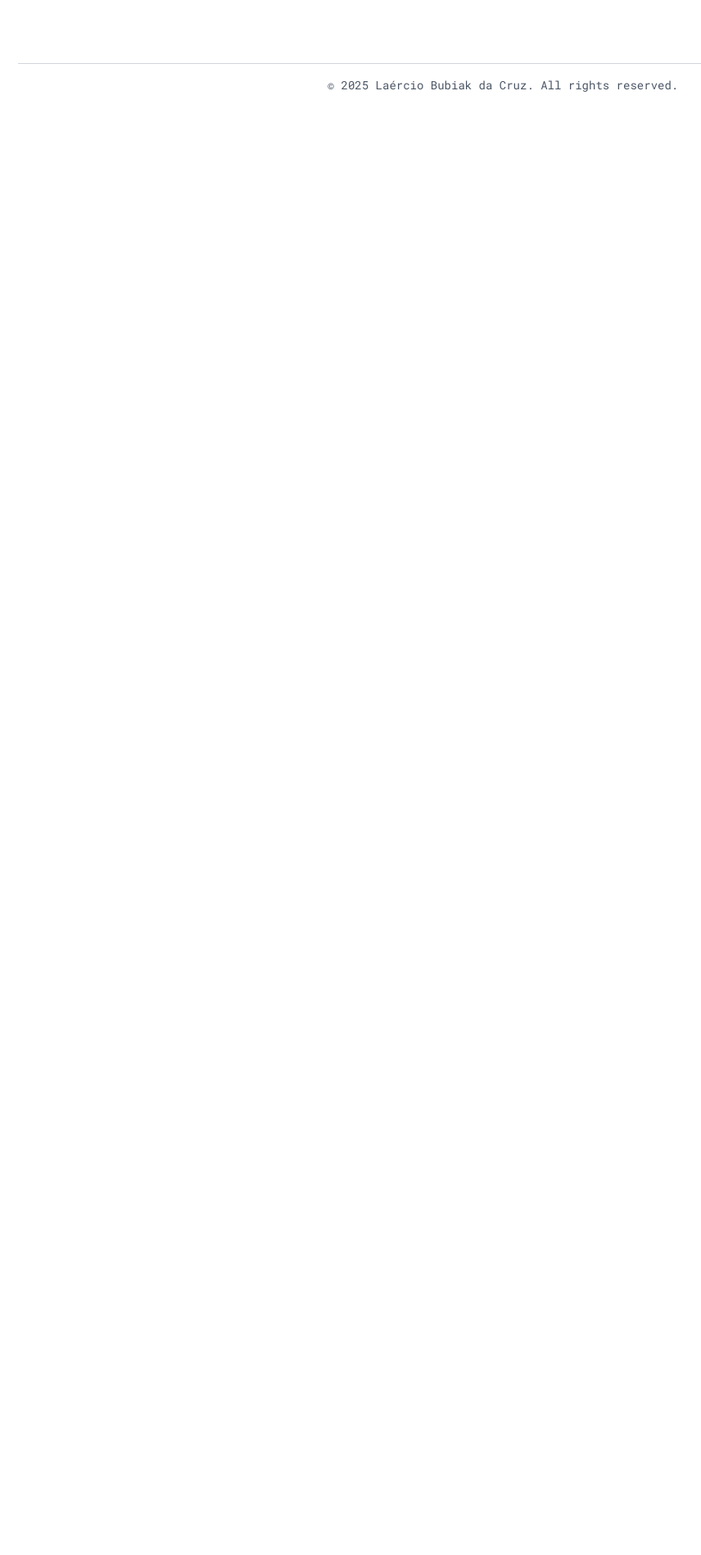
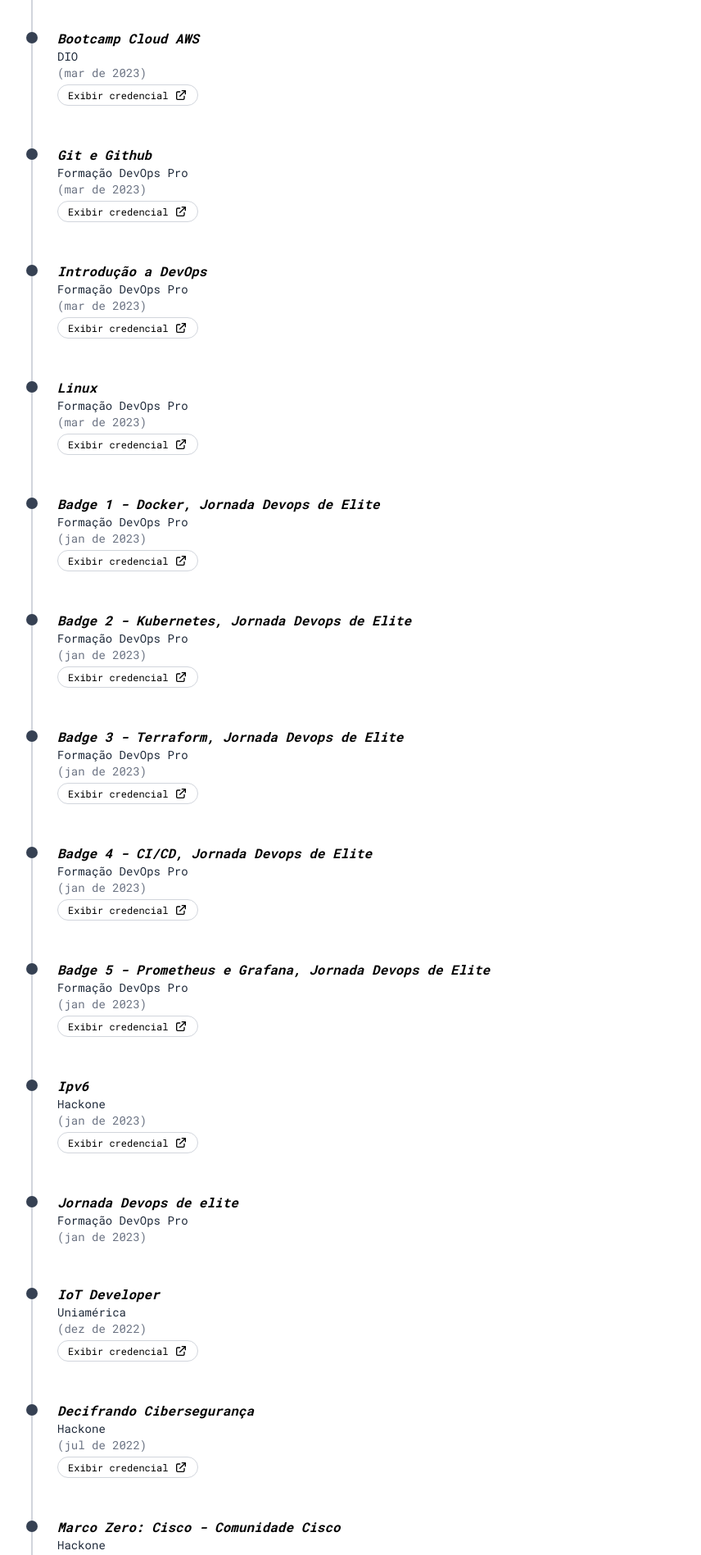
Before and after one commit to LaercioMLB/portfolio-laercio-2025, a React (Vite) app: page /certifications in a window 1280 px wide. Before the commit this address had no page. Shown: the part 638-2535 px from the top of the page at 82% size, without its empty margins (26-882 px from the left). Before the commit the page ends 800 px from the top, so only its background shows below. Built offline with nearby package versions, Linux system fonts and the light colour scheme.

Commit message:
feat: area de certificações

```diff
--- a/src/App.tsx
+++ b/src/App.tsx
@@ -6,6 +6,7 @@
 import NotFound from "./pages/NotFound";
 import Footer from "./components/Footer";
 import Contact from "./pages/Contact";
+import Certifications from "./pages/Certifications";
 
 function App() {
   const location = useLocation();
@@ -13,7 +14,8 @@
     location.pathname !== "/" &&
     location.pathname !== "/experiences" &&
     location.pathname !== "/services" &&
-    location.pathname !== "/contact";
+    location.pathname !== "/contact" &&
+    location.pathname !== "/certifications";
   return (
     <div className="flex flex-col min-h-screen max-w-7xl mx-auto w-full p-12">
       {!isNotFound && <TabMenu />}
@@ -22,6 +24,7 @@
         <Route path="/experiences" element={<Experiences />} />
         <Route path="/services" element={<Services />} />
         <Route path="/contact" element={<Contact />} />
+        <Route path="/certifications" element={<Certifications />} />
         <Route path="*" element={<NotFound />} />
       </Routes>
       <Footer />
--- a/src/components/ExperienceTimeline/index.tsx
+++ b/src/components/ExperienceTimeline/index.tsx
@@ -1,8 +1,11 @@
+import { HiOutlineExternalLink } from "react-icons/hi";
+
 type Experience = {
   role: string;
   company: string;
   period: string;
   duration: string;
+  credentialUrl?: string;
 };
 
 type Props = {
@@ -25,8 +28,20 @@
             <h3 className="font-semibold italic">{exp.role}</h3>
             <p className="text-sm text-gray-800">{exp.company}</p>
             <p className="text-sm text-gray-500">
-              ({exp.period} · {exp.duration})
+              ({exp.period}
+              {exp.duration && ` · ${exp.duration}`})
             </p>
+            {exp.credentialUrl && exp.credentialUrl.trim() !== "" && (
+              <a
+                href={exp.credentialUrl}
+                target="_blank"
+                rel="noopener noreferrer"
+                className="inline-flex items-center text-black border border-gray-300 rounded-full px-3 py-1 text-xs mt-1 font-medium hover:bg-gray-100 transition-colors"
+              >
+                Exibir credencial
+                <HiOutlineExternalLink className="w-4 h-4 ml-2" />
+              </a>
+            )}
           </div>
         </div>
       ))}
--- a/src/components/TabMenu/index.tsx
+++ b/src/components/TabMenu/index.tsx
@@ -6,6 +6,7 @@
 const tabs = [
   { path: "/", label: "Sobre" },
   { path: "/experiences", label: "Experiência" },
+  { path: "/certifications", label: "Certificações" },
   { path: "/services", label: "Serviços" },
   { path: "/contact", label: "Contato" },
 ];
--- /dev/null
+++ b/src/data/certifications.json
@@ -0,0 +1,142 @@
+[
+  {
+    "role": "Microcertificado Gestão de Tempo",
+    "company": "Uniamérica",
+    "period": "fev de 2025",
+    "duration": "",
+    "credentialUrl": "https://certificados-pos.descomplica.com.br/pos-graduacao/00b6286d-c402-4d55-8a97-b69574cc37b9"
+  },
+  {
+    "role": "Cloud Solutions & DevOps Architect",
+    "company": "Uniamérica",
+    "period": "dez de 2023",
+    "duration": "",
+    "credentialUrl": "https://unidesco.uniamerica.br/certificados/validar-certificado"
+  },
+  {
+    "role": "Bootcamp Cloud AWS",
+    "company": "DIO",
+    "period": "mar de 2023",
+    "duration": "",
+    "credentialUrl": "https://drive.google.com/file/d/1xIMGTUm_v9nDSEU1qMO3tfnuXmhi5x3R/view"
+  },
+  {
+    "role": "Git e Github",
+    "company": "Formação DevOps Pro",
+    "period": "mar de 2023",
+    "duration": "",
+    "credentialUrl": "https://drive.google.com/file/d/1Ejr6yqtobaPAg--zuOAzWS2AzdoUlkCI/view"
+  },
+  {
+    "role": "Introdução a DevOps",
+    "company": "Formação DevOps Pro",
+    "period": "mar de 2023",
+    "duration": "",
+    "credentialUrl": "https://drive.google.com/file/d/1-WypwgCV2CLqLPK5txoL8gVVPmB6TRNQ/view"
+  },
+  {
+    "role": "Linux",
+    "company": "Formação DevOps Pro",
+    "period": "mar de 2023",
+    "duration": "",
+    "credentialUrl": "https://drive.google.com/file/d/1EDB0yShhygd68qfNo8FiZhxiMUww4wJR/view"
+  },
+  {
+    "role": "Badge 1 - Docker, Jornada Devops de Elite",
+    "company": "Formação DevOps Pro",
+    "period": "jan de 2023",
+    "duration": "",
+    "credentialUrl": "https://badgr.com/public/assertions/B1LRrT8IS7-MrdIdv2br9w"
+  },
+  {
+    "role": "Badge 2 - Kubernetes, Jornada Devops de Elite",
+    "company": "Formação DevOps Pro",
+    "period": "jan de 2023",
+    "duration": "",
+    "credentialUrl": "https://badgr.com/public/assertions/nHgbeIK4QFapEIREw5tR8g"
+  },
+  {
+    "role": "Badge 3 - Terraform, Jornada Devops de Elite",
+    "company": "Formação DevOps Pro",
+    "period": "jan de 2023",
+    "duration": "",
+    "credentialUrl": "https://badgr.com/public/assertions/0pcrsz6iQeiJXPQAopvPnA"
+  },
+  {
+    "role": "Badge 4 - CI/CD, Jornada Devops de Elite",
+    "company": "Formação DevOps Pro",
+    "period": "jan de 2023",
+    "duration": "",
+    "credentialUrl": "https://badgr.com/public/assertions/jSZnGgG3SU65-Ql8P_IQzw"
+  },
+  {
+    "role": "Badge 5 - Prometheus e Grafana, Jornada Devops de Elite",
+    "company": "Formação DevOps Pro",
+    "period": "jan de 2023",
+    "duration": "",
+    "credentialUrl": "https://badgr.com/public/assertions/gm3z1JQDTfGCrADZZomvOg"
+  },
+  {
+    "role": "Ipv6",
+    "company": "Hackone",
+    "period": "jan de 2023",
+    "duration": "",
+    "credentialUrl": "https://drive.google.com/file/d/10wv2Qu2FZmHzq9BaP53tx7DV7Gd27HEp/view"
+  },
+  {
+    "role": "Jornada Devops de elite",
+    "company": "Formação DevOps Pro",
+    "period": "jan de 2023",
+    "duration": "",
+    "credentialUrl": ""
+  },
+  {
+    "role": "IoT Developer",
+    "company": "Uniamérica",
+    "period": "dez de 2022",
+    "duration": "",
+    "credentialUrl": "https://unidesco.uniamerica.br/certificados/validar-certificado"
+  },
+  {
+    "role": "Decifrando Cibersegurança",
+    "company": "Hackone",
+    "period": "jul de 2022",
+    "duration": "",
+    "credentialUrl": "https://drive.google.com/file/d/1AttRrtD6tkSwEvgAw9XmCBF8nE2o_F5d/view"
+  },
+  {
+    "role": "Marco Zero: Cisco - Comunidade Cisco",
+    "company": "Hackone",
+    "period": "jul de 2022",
+    "duration": "",
+    "credentialUrl": "https://drive.google.com/file/d/10S8ehxuy73FDHxw9IpTZk4mEOLE-YVqD/view"
+  },
+  {
+    "role": "Marco Zero: Cloud",
+    "company": "Hackone",
+    "period": "jul de 2022",
+    "duration": "",
+    "credentialUrl": "https://drive.google.com/file/d/1z3R-k8-XBa7UDYDfWpkbDlOi98XYpjtU/view"
+  },
+  {
+    "role": "Network & Cybersecurity Analyst",
+    "company": "Uniamérica",
+    "period": "jun de 2022",
+    "duration": "",
+    "credentialUrl": "https://unidesco.uniamerica.br/certificados/validar-certificado"
+  },
+  {
+    "role": "Cibersegurança - IBSEC",
+    "company": "IBSEC - Instituto Brasileiro de Cibersegurança",
+    "period": "mai de 2022",
+    "duration": "",
+    "credentialUrl": ""
+  },
+  {
+    "role": "Informática - IBSEC",
+    "company": "IBSEC - Instituto Brasileiro de Cibersegurança",
+    "period": "mai de 2022",
+    "duration": "",
+    "credentialUrl": ""
+  }
+]
--- /dev/null
+++ b/src/pages/Certifications.tsx
@@ -0,0 +1,10 @@
+import ExperienceTimeline from "../components/ExperienceTimeline";
+import certifications from "../data/certifications.json";
+
+export default function Certifications() {
+  return (
+    <div className="mb-10">
+      <ExperienceTimeline experiences={certifications} />
+    </div>
+  );
+}
--- a/src/pages/Contact.tsx
+++ b/src/pages/Contact.tsx
@@ -4,17 +4,17 @@
 export default function Contact() {
   const contactItems = [
     {
-      icon: <MdEmail className="text-4xl " />,
+      icon: <MdEmail className="text-3xl " />,
       title: "E-mail",
       subtitle: "Tem alguma dúvida?",
       detail: "contato@laercio.me",
       link: "mailto:contato@laercio.me",
     },
     {
-      icon: <FaWhatsapp className="text-4xl " />,
+      icon: <FaWhatsapp className="text-3xl " />,
       title: "Whatsapp",
       subtitle: "Você pode chamar a qualquer hora.",
-      detail: "+55 45 9859-2126",
+      detail: "Entrar em contato",
       link: "https://wa.me/554598592126?text=Olá%20Laercio,%20gostaria%20de%20falar%20com%20você!",
     },
   ];
```
